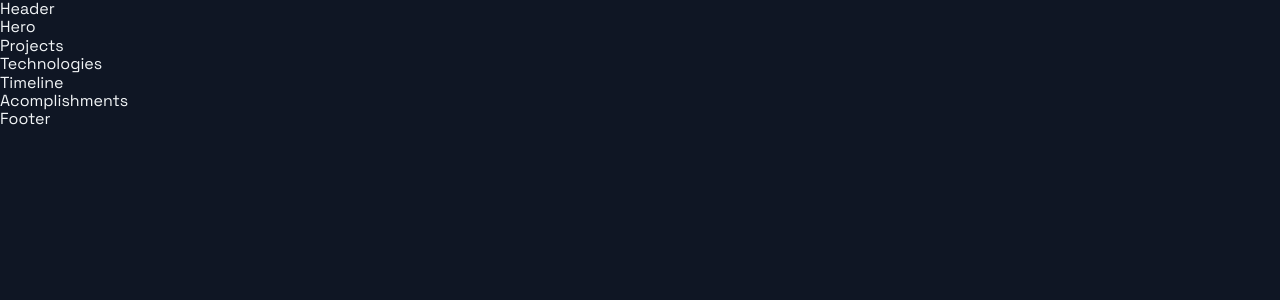
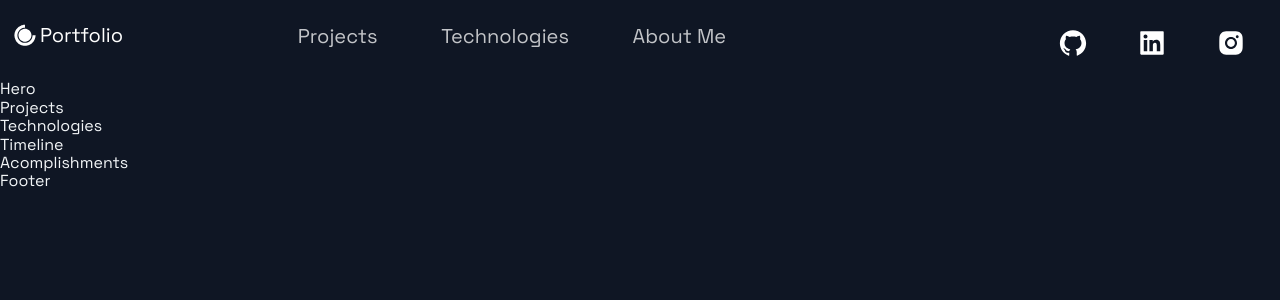
Before and after one commit to TomCRiley/portfolio, a Next.js app: page / in a window 1280 px wide. Shown: the top 300 px of the page. Built offline with nearby package versions, Linux system fonts and the light colour scheme.

Commit message:
finished up header

```diff
--- a/src/components/Header/Header.js
+++ b/src/components/Header/Header.js
@@ -3,12 +3,61 @@
 import { AiFillGithub, AiFillInstagram, AiFillLinkedin } from 'react-icons/ai';
 import { DiCssdeck } from 'react-icons/di';
 
-import { Container, Div1, Div2, Div3, NavLink, SocialIcons } from './HeaderStyles';
+import {
+  Container,
+  Div1,
+  Div2,
+  Div3,
+  NavLink,
+  SocialIcons,
+  Span,
+} from './HeaderStyles';
 
-const Header = () =>  (
-  <div>
-    Header
-  </div>
+const Header = () => (
+  <Container>
+    <Div1>
+      <Link href='/'>
+        <a
+          style={{
+            display: 'flex',
+            alignItems: 'center',
+            color: 'white',
+            marginBottom: 20,
+          }}
+        >
+          <DiCssdeck size='3rem' /> <Span>Portfolio</Span>
+        </a>
+      </Link>
+    </Div1>
+    <Div2>
+      <li>
+        <Link href='#projects'>
+          <NavLink>Projects</NavLink>
+        </Link>
+      </li>
+      <li>
+        <Link href='#tech'>
+          <NavLink>Technologies</NavLink>
+        </Link>
+      </li>
+      <li>
+        <Link href='#about'>
+          <NavLink>About Me</NavLink>
+        </Link>
+      </li>
+    </Div2>
+    <Div3>
+      <SocialIcons href='https://github.com/TomCRiley'>
+        <AiFillGithub size='3rem' />
+      </SocialIcons>
+      <SocialIcons href='https://github.com/TomCRiley'>
+        <AiFillLinkedin size='3rem' />
+      </SocialIcons>
+      <SocialIcons href='https://github.com/TomCRiley'>
+        <AiFillInstagram size='3rem' />
+      </SocialIcons>
+    </Div3>
+  </Container>
 );
 
 export default Header;
--- a/src/components/Header/HeaderStyles.js
+++ b/src/components/Header/HeaderStyles.js
@@ -17,6 +17,11 @@
     grid-row-gap: 0.5rem;
   }
 `;
+
+export const Span = styled.span`
+  font-size: 2rem;
+`;
+
 export const Div1 = styled.div`
   grid-area: 1 / 1 / 2 / 2;
   display: flex;
@@ -107,18 +112,16 @@
   }
 `;
 
-
 // Social Icons
 
 export const SocialIcons = styled.a`
-transition: 0.3s ease;
-color: white;
-border-radius: 50px;
+  transition: 0.3s ease;
+  color: white;
+  border-radius: 50px;
   padding: 8px;
-&:hover {
+  &:hover {
     background-color: #212d45;
     transform: scale(1.2);
     cursor: pointer;
-
   }
-`
+`;
```
Also changed, not shown: 1 other file (tests, documents, lock files or other folders).
